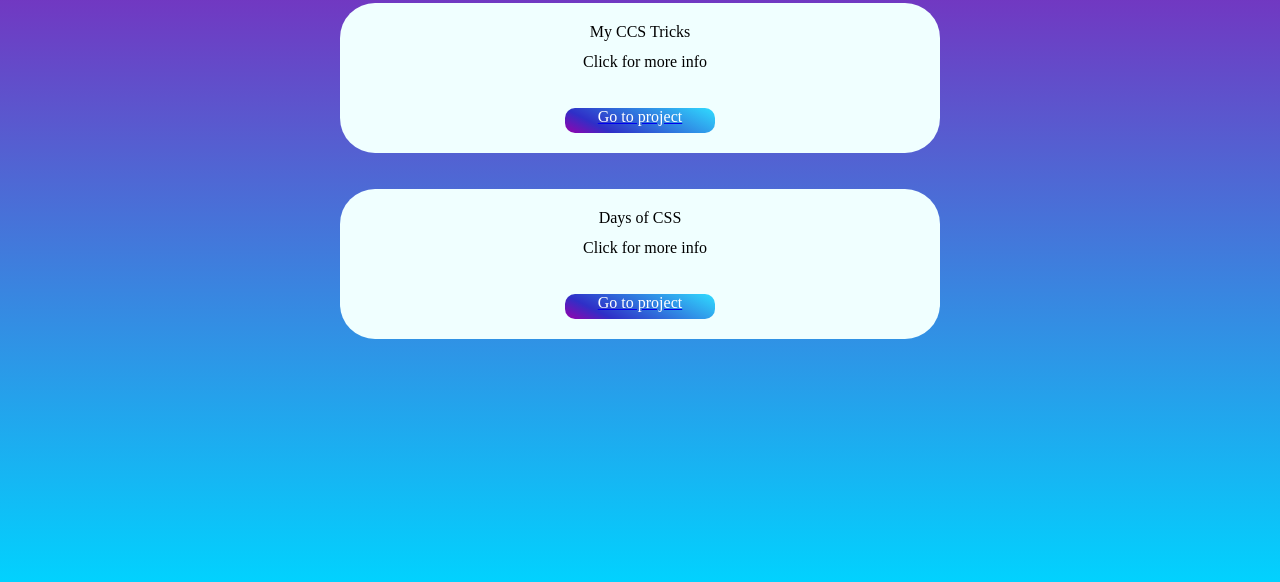
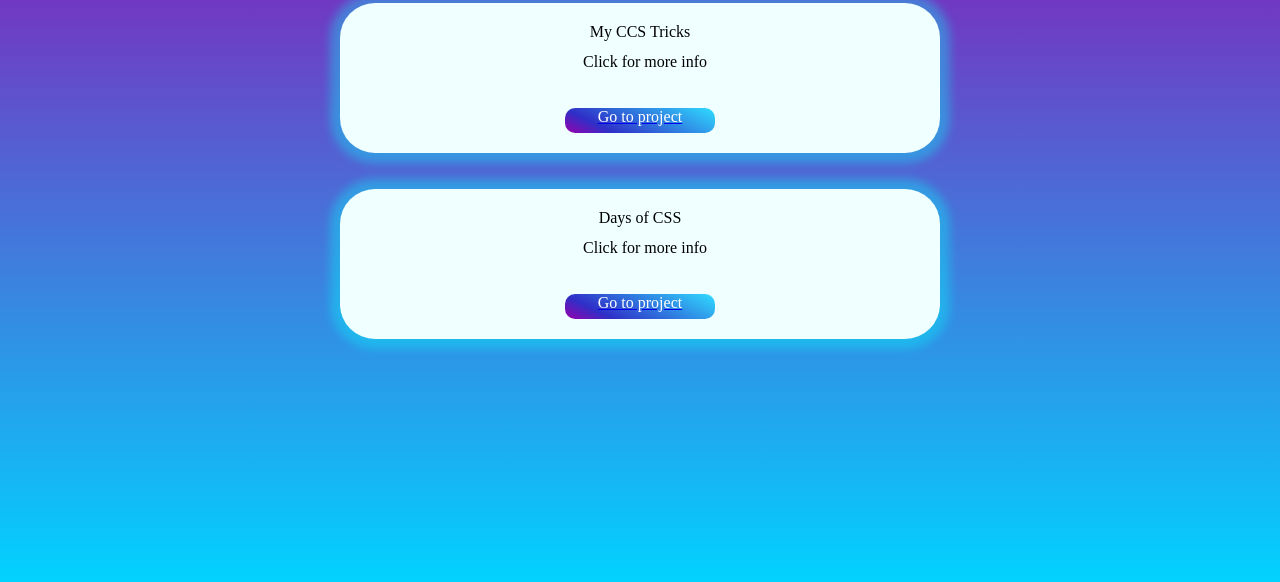
Before and after one commit to onuralpArsln/onuralpArsln.github.io, a plain HTML site: page index.html in a window 1280 px wide. Shown: the part 210-792 px from the top of the page. Drawn offline with Linux system fonts and the light colour scheme.

Commit message:
card glow

```diff
--- a/index.css
+++ b/index.css
@@ -98,6 +98,8 @@ body {
     margin-bottom: 30px;
     cursor: pointer;
     transition: all 0.5s ease;
+    box-shadow: 0px 0px 10px 10px rgba(0, 255, 255, 0.341);
+  /* in order: x offset, y offset, blur size, spread size, color */
 }
 
 /* id on checkbox and for in label makes it clickable*/
@@ -105,6 +107,8 @@ body {
     width: 600px;
     border-radius: 35px;
     height: 400px;
+    box-shadow: 0px 0px 15px 10px rgba(0, 255, 255, 0.657);
+  /* in order: x offset, y offset, blur size, spread size, color */
 }
 
 .collapsedCardContext{
```
